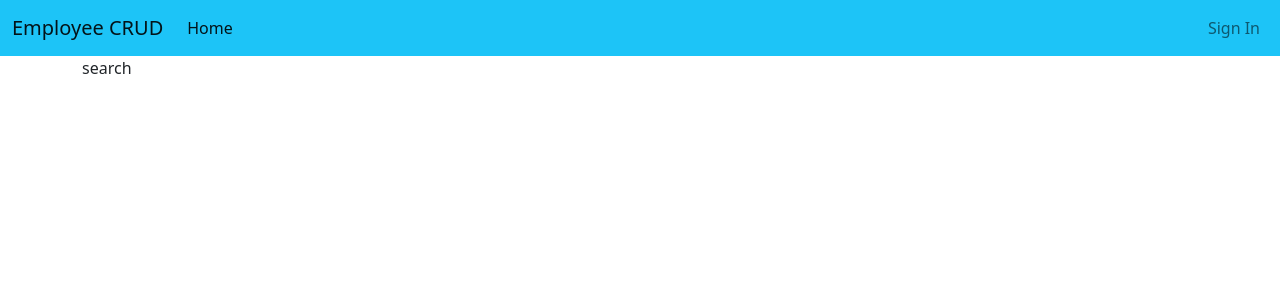
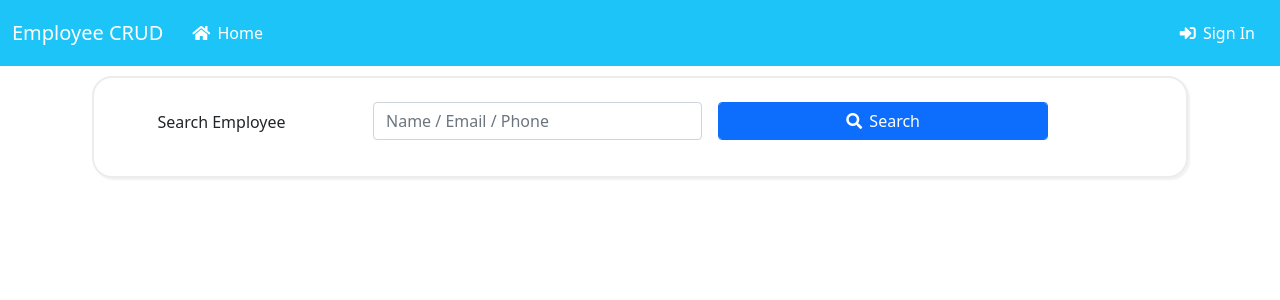
Before and after one commit to mdshajib/vue-demo, a Vue app: page /employee/search in a window 1280 px wide. Shown: the top 300 px of the page. Built offline with nearby package versions, Linux system fonts and the light colour scheme; what vue-sweetalert2, vue-toastr-2 would draw is missing.

Commit message:
icon and design update

```diff
--- a/src/components/EditEmployee.vue
+++ b/src/components/EditEmployee.vue
@@ -71,7 +71,7 @@ export default {
             employee: {},
             id:null,
             isLoading: true,
-             is_loading:false
+            is_loading:false
         }
     },
     methods: {
--- a/src/components/Login.vue
+++ b/src/components/Login.vue
@@ -18,7 +18,7 @@
             <div class="col-12">
                 <button type="submit" class="btn btn-primary form-control">
                     <span v-if="is_loading"><i class="fa fa-spinner fa-spin fa-1x fa-fw"></i> Loading...</span>
-                    <span v-else>Sign in</span>
+                    <span v-else><i class="fas fa-sign-in-alt"></i> Sign in</span>
                 </button>
             </div>
         </form>
--- a/src/components/Nav.vue
+++ b/src/components/Nav.vue
@@ -10,14 +10,14 @@
         <div class="collapse navbar-collapse" id="navbarSupportedContent">
           <ul class="navbar-nav me-auto mb-2 mb-lg-0">
             <li class="nav-item">
-              <router-link class="nav-link active" to="/">Home</router-link>
+              <router-link class="nav-link" to="/"><i class="fas fa-home"></i> Home</router-link>
             </li>
 
           </ul>
           <div class="d-flex">
             <ul class="navbar-nav me-auto mb-2 mb-lg-0">
               <li class="nav-item">
-                 <router-link class="nav-link logout" aria-current="page" to="/signin">Sign In</router-link>
+                 <router-link class="nav-link logout" aria-current="page" to="/signin"><i class="fas fa-sign-in-alt"></i> Sign In</router-link>
               </li>
 
             </ul>
@@ -35,23 +35,23 @@
         <div class="collapse navbar-collapse" id="navbarSupportedContent">
           <ul class="navbar-nav me-auto mb-2 mb-lg-0">
             <li class="nav-item">
-              <router-link class="nav-link active" to="/">Home</router-link>
+              <router-link class="nav-link" to="/"><i class="fas fa-home"></i> Home</router-link>
             </li>
             <li class="nav-item">
-              <router-link class="nav-link" to="/employee">Employee List</router-link>
+              <router-link class="nav-link" to="/employee"><i class="fas fa-users"></i> Employee List</router-link>
             </li>
             <li class="nav-item">
-              <router-link class="nav-link" to="/employee/create">Create Employee</router-link>
+              <router-link class="nav-link" to="/employee/create"><i class="fas fa-user-plus"></i> Create Employee</router-link>
             </li>
             <li class="nav-item">
-               <router-link class="nav-link" to="/employee/search">Search</router-link>
+               <router-link class="nav-link" to="/employee/search"><i class="fab fa-searchengin"></i> Search</router-link>
             </li>
 
           </ul>
           <div class="d-flex">
             <ul class="navbar-nav me-auto mb-2 mb-lg-0">
               <li class="nav-item">
-                <a class="nav-link logout" href="#" @click="handleSignout">Sign out</a>
+                <a class="nav-link logout" href="/signin" @click="handleSignout"><i class="fas fa-sign-out-alt"></i> Sign out</a>
               </li>
 
             </ul>
@@ -94,3 +94,14 @@ export default {
    }
 }
 </script>
+
+<style>
+ul li{
+  border-right: 1px solid #fdfdfd8c;
+  margin: 3px;
+  padding: 2px;
+}
+ul li:last-child{
+  border-right: 0;
+  }
+</style>
--- a/src/components/SearchEmployee.vue
+++ b/src/components/SearchEmployee.vue
@@ -1,14 +1,112 @@
 <template>
     <div class="search">
-        search
+        <div class="row">
+            <div class="col-md-3 text-center">
+                <div class="row g-3 mt-2">
+                    <div class="col">
+                        <p class="text-center mt-2">Search Employee</p>
+                    </div>
+                </div>
+            </div>
+            <div class="col-md-9 text-center">
+                <form class="row g-3 mt-2" id="filterform">
+                    <div class="col-md-5">
+                        <input type="text" class="form-control" v-model="keyword" placeholder="Name / Email / Phone">
+                    </div>
+                    <div class="col-md-5">
+                        <button type="submit" class="btn btn-primary mb-3 form-control"  @click.prevent="searchEmployee">
+                            <span v-if="is_loading"><i class="fa fa-spinner fa-spin fa-1x fa-fw"></i> Searching...</span>
+                            <span v-else><i class="fas fa-search"></i> Search</span>
+                        </button>
+                    </div>
+                </form>
+            </div>
+        </div>
+
+
+            <div class="list_data">
+                <div v-for="(employee,index) in employees" :key="index" class="row">
+                        <div class="col-md-3">
+                            <div class="title">
+                                <div class="thumb">
+                                    <img class="img-fluid" :src="employee.photo" alt="">
+                                </div>
+                                <div class="employee-list-details">
+                                    <div class="employee-list-info">
+                                        <div class="employee-list-title">
+                                            <h5 class="mb-0">{{employee.name }}</h5>
+                                        </div>
+                                        <div class="employee-list-option">
+                                            <p>{{employee.designation }}</p>
+                                        </div>
+                                    </div>
+                                </div>
+                            </div>
+                        </div>
+                        <div class="col-md-2 details">
+                            <span class="title txt"><i class="fas fa-envelope-open-text"></i> {{employee.email }}</span>
+                        </div>
+                        <div class="col-md-2 details">
+                            <span class="title txt"><i class="fas fa-phone-volume"></i>  {{employee.phone }}</span>
+                        </div>
+                        <div class="col-md-3 details">
+                            <span class="title txt"><i class="far fa-address-card"></i> {{employee.address }}</span>
+                        </div>
+                        <div class="col-md-2 action">
+                            <div class="title txt">
+                            <ul class="list-unstyled mb-0 d-flex justify-content-end">
+                                <li>
+                                    <router-link class="text-info" aria-current="page" :to="{path:'/employee/'+ employee.id}"><i class="far fa-eye"></i></router-link>
+                                </li>
+                                <li>
+                                    <router-link class="text-info" aria-current="page" :to="{path:'/employee/'+ employee.id +'/edit'}"><i class="fas fa-pencil-alt"></i></router-link>
+                                </li>
+                                <li>
+                                    <button class="text-danger" @click="deleteEmployee(employee.id)"><i class="far fa-trash-alt"></i></button>
+                                </li>
+                            </ul>
+                            </div>
+                        </div>
+                </div>
+            </div>
+
     </div>
 </template>
 
 <script>
+import axios from 'axios'
 export default {
-    name: 'Search'
+    name: 'Search',
+    data() {
+        return {
+            employees: [],
+            keyword:'',
+            is_loading:false
+        }
+    },
+    methods: {
+        async searchEmployee() {
+            this.is_loading= true
+            const response = await axios.get('employee/search?keyword='+this.keyword);
+            if(response){
+                this.is_loading= false
+                console.log(response);
+                if(response.data.status){
+                    this.employees = response.data.data;
+                }
+                else{
+                    this.$toastr.warning(response.data.status_message, 'warning');
+                }
+            }
+        }
+    }
 }
 </script>
 <style>
-
+.search{
+    border-radius: 20px;
+    border: 2px solid #ececec;
+    margin: 10px;
+    box-shadow: 2px 2px 2px #f1f1f1;
+}
 </style>
```
Also changed, not shown: src/assets/css/styles.css.
